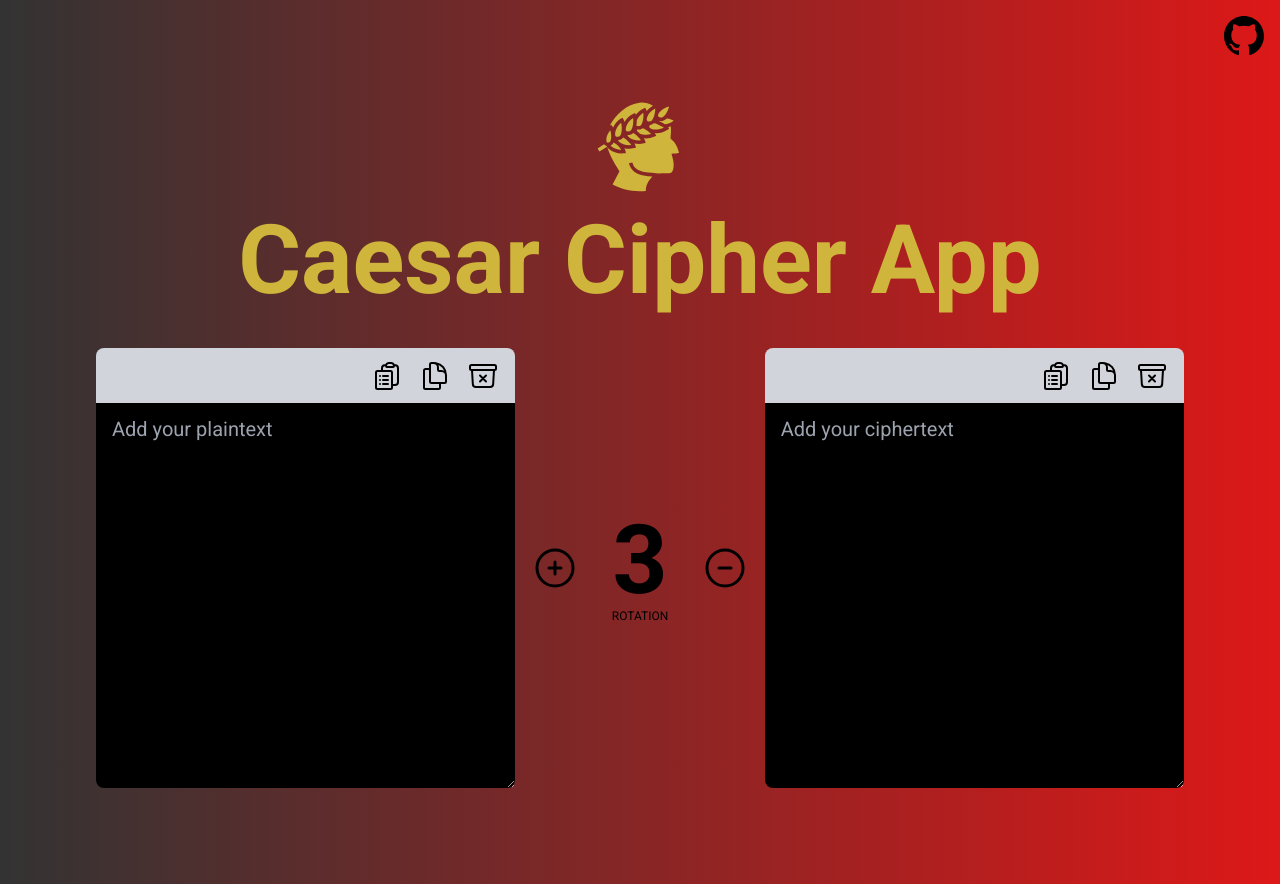
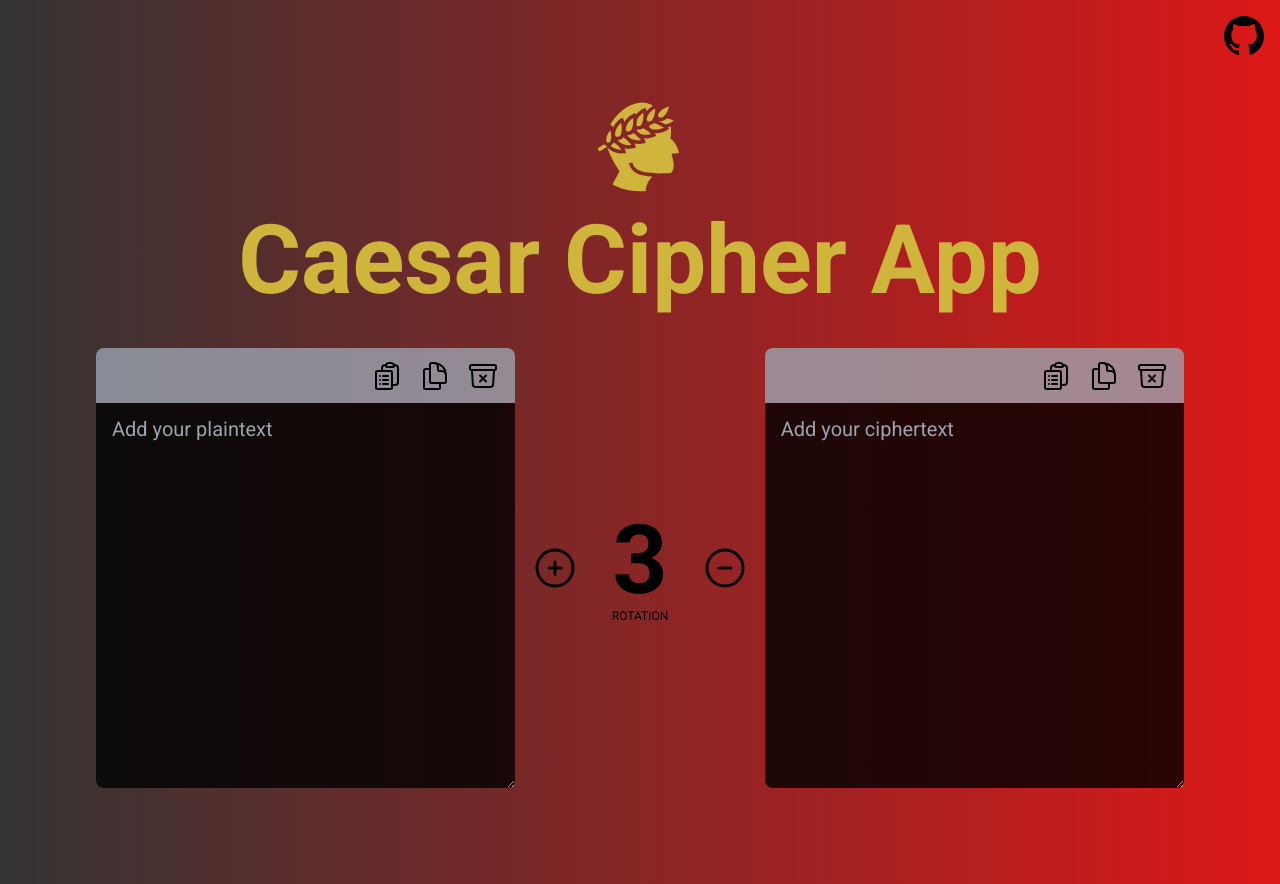
Before and after one commit to alfonsoj-entwickler/caesar-cipher-app, a Next.js app: page / in a window 1280 px wide. Built offline with nearby package versions, Linux system fonts and the light colour scheme.

Commit message:
[TASK] add title in buttons and finetuning

```diff
--- a/components/CipherTextArea.tsx
+++ b/components/CipherTextArea.tsx
@@ -13,9 +13,10 @@ const CipherTextArea = () => {
   }: any = useCeaser();
   return (
     <div className="flex flex-col w-full md:w-2/3 lg:w-2/5 h-full">
-      <div className="h-16 flex justify-end gap-4 px-4 bg-gray-300 rounded-t-lg">
+      <div className="h-16 flex justify-end gap-4 px-4 bg-gray-400/80 rounded-t-lg">
         <button
           type="button"
+          title="paste text"
           onClick={() => handlePasteCipherText()}
           data-tooltip-id="tooltip-paste"
           data-tooltip-content="Paste"
@@ -38,6 +39,7 @@ const CipherTextArea = () => {
         </button>
         <button
           type="button"
+          title="copy text"
           onClick={() => handleCopyPlainText()}
           data-tooltip-id="tooltip-copy"
           data-tooltip-content="Copy"
@@ -60,6 +62,7 @@ const CipherTextArea = () => {
         </button>
         <button
           type="button"
+          title="delete text"
           onClick={() => handleDeleteTextArea()}
           data-tooltip-id="tooltip-remove"
           data-tooltip-content="Remove"
@@ -86,7 +89,7 @@ const CipherTextArea = () => {
       </div>
       <textarea
         name="encryption"
-        className="w-full h-full m-0 py-3 px-4 md:text-xl bg-black text-green-600 rounded-b-lg outline-none"
+        className="w-full h-full m-0 py-3 px-4 md:text-xl bg-black/80 text-green-600 rounded-b-lg outline-none"
         placeholder="Add your plaintext"
         onChange={(e) => handleEncryption(e)}
         value={plaintext}
--- a/components/InputNumber.tsx
+++ b/components/InputNumber.tsx
@@ -10,6 +10,7 @@ const InputNumber = () => {
     <div className="w-full h-full flex justify-center items-center gap-4">
       <button
         type="button"
+        title="increase module"
         className={`cursor-pointer ${ rotation === MAX_ROTATION ? "opacity-30": ""}`}
         onClick={() => handlePlusRotation()}
         disabled={rotation === MAX_ROTATION}
@@ -35,6 +36,7 @@ const InputNumber = () => {
       </p>
       <button
         type="button"
+        title="reduce module"
         className={`cursor-pointer ${ rotation === 0 ? "opacity-30": ""}`}
         onClick={() => handleMinusRotation()}
         disabled={rotation === 0}
--- a/components/PlaintTextArea.tsx
+++ b/components/PlaintTextArea.tsx
@@ -14,9 +14,10 @@ const PlaintTextArea = () => {
 
   return (
     <div className="flex flex-col w-full md:w-2/3 lg:w-2/5 h-full">
-      <div className="h-16 flex justify-end gap-4 px-4 bg-gray-300 rounded-t-lg">
+      <div className="h-16 flex justify-end gap-4 px-4 bg-gray-400/80 rounded-t-lg">
         <button
           type="button"
+          title="paste text"
           onClick={() => handlePastePlainText()}
           data-tooltip-id="tooltip-paste"
           data-tooltip-content="Paste"
@@ -39,6 +40,7 @@ const PlaintTextArea = () => {
         </button>
         <button
           type="button"
+          title="copy text"
           onClick={() => handleCopyCipherText()}
           data-tooltip-id="tooltip-copy"
           data-tooltip-content="Copy"
@@ -61,6 +63,7 @@ const PlaintTextArea = () => {
         </button>
         <button
           type="button"
+          title="delete text"
           onClick={() => handleDeleteTextArea()}
           data-tooltip-id="tooltip-remove"
           data-tooltip-content="Remove"
@@ -87,7 +90,7 @@ const PlaintTextArea = () => {
       </div>
       <textarea
         name="dencryption"
-        className="w-full h-full m-0 py-3 px-4 md:text-xl bg-black text-green-600 rounded-b-lg outline-none"
+        className="w-full h-full m-0 py-3 px-4 md:text-xl bg-black/80 text-green-600 rounded-b-lg outline-none"
         placeholder="Add your ciphertext"
         onChange={(e) => handleDecryption(e)}
         value={ciphertext}
```
